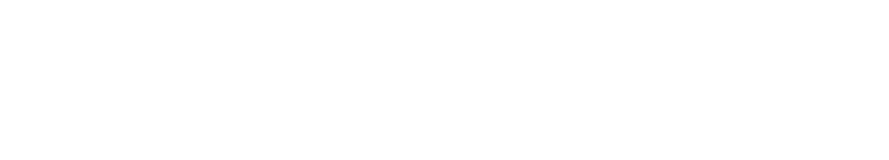
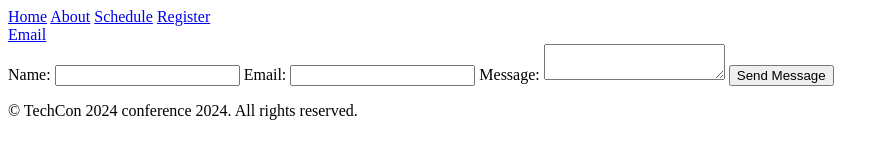
Before and after one commit to Rudymaze/TechCon_HTML, a plain HTML site: page techcon_website/contact.html in a window 1280 px wide. Shown: the whole page, without its empty margins (0-889 px from the left). Drawn offline with Linux system fonts and the light colour scheme.

Commit message:
contact form

```diff
--- a/techcon_website/contact.html
+++ b/techcon_website/contact.html
@@ -0,0 +1,39 @@
+<!DOCTYPE html>
+<html lang="en">
+  <head>
+    <meta charset="UTF-8" />
+    <meta name="viewport" content="width=device-width, initial-scale=1.0" />
+    <title>Document</title>
+  </head>
+  <body>
+    <header>
+      <nav>
+        <a href="index.html">Home</a>
+        <a href="about.html">About</a>
+        <a href="schedule.html">Schedule</a>
+        <a href="register.html">Register</a>
+      </nav>
+    </header>
+    <main>
+      <section>
+        <a href="mailto:njockrudiger4@mail.com">Email</a>
+      </section>
+
+      <form action="">
+        <label for="name">Name:</label>
+        <input type="text" />
+
+        <label for="email">Email:</label>
+        <input type="email" />
+
+        <label for="message">Message:</label>
+        <textarea name="message"></textarea>
+
+        <button type="Submit">Send Message</button>
+      </form>
+    </main>
+    <footer>
+      <p>&copy; TechCon 2024 conference 2024. All rights reserved.</p>
+    </footer>
+  </body>
+</html>
```
Also changed, not shown: techcon_website/register.html (+2 -4 lines).
